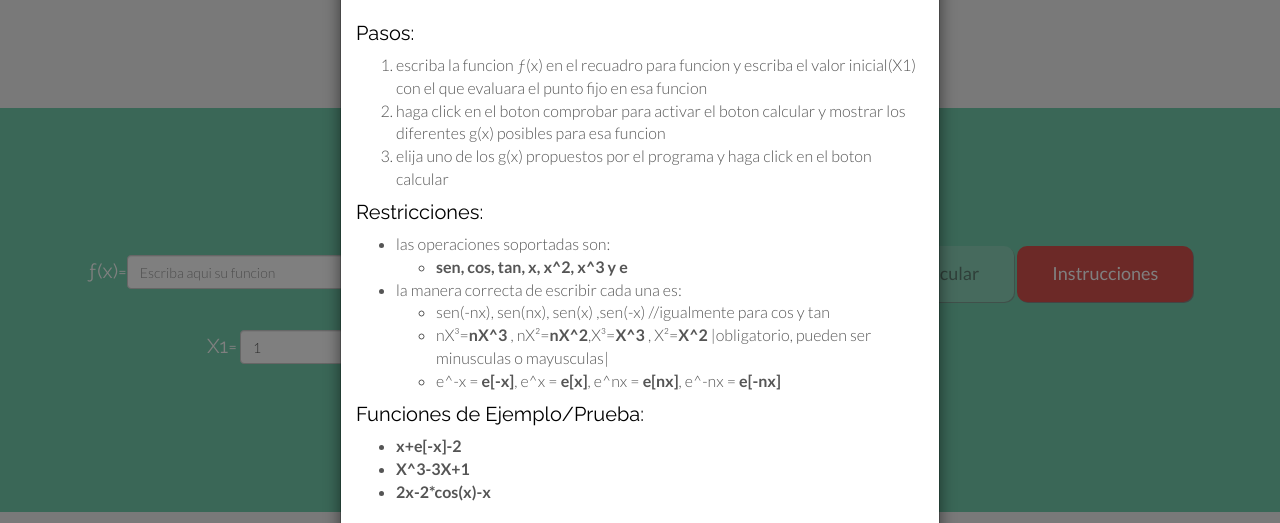
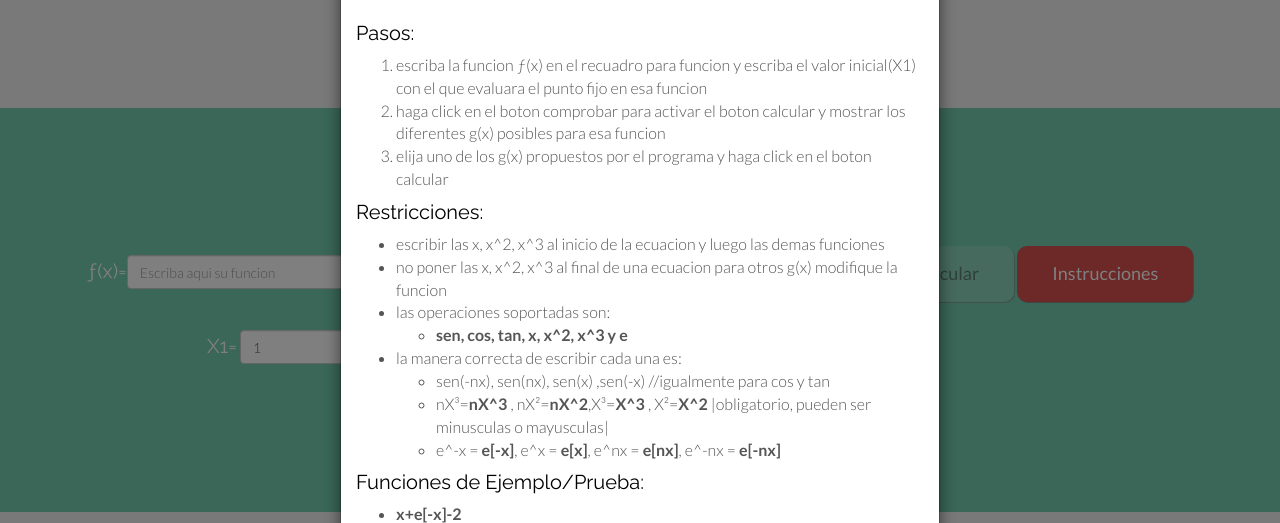
Before and after one commit to Ezio2220/Metodos-Numericos, a plain HTML site: page index.html in a window 1280 px wide. Both pictures are taken after a click on the button "Instrucciones". Shown: the part 768-1291 px from the top of the page. Drawn offline with Linux system fonts and the light colour scheme.

Commit message:
Add files via upload

```diff
--- a/index.html
+++ b/index.html
@@ -322,6 +322,8 @@
           </ol>
           <h4 style="color: black">Restricciones:</h4>
           <ul>
+            <li>escribir las x, x^2, x^3 al inicio de la ecuacion y luego las demas funciones</li>
+            <li>no poner las x, x^2, x^3 al final de una ecuacion para otros g(x) modifique la funcion</li>
             <li>las operaciones soportadas son:</li>
             <ul>
               <li>
```
